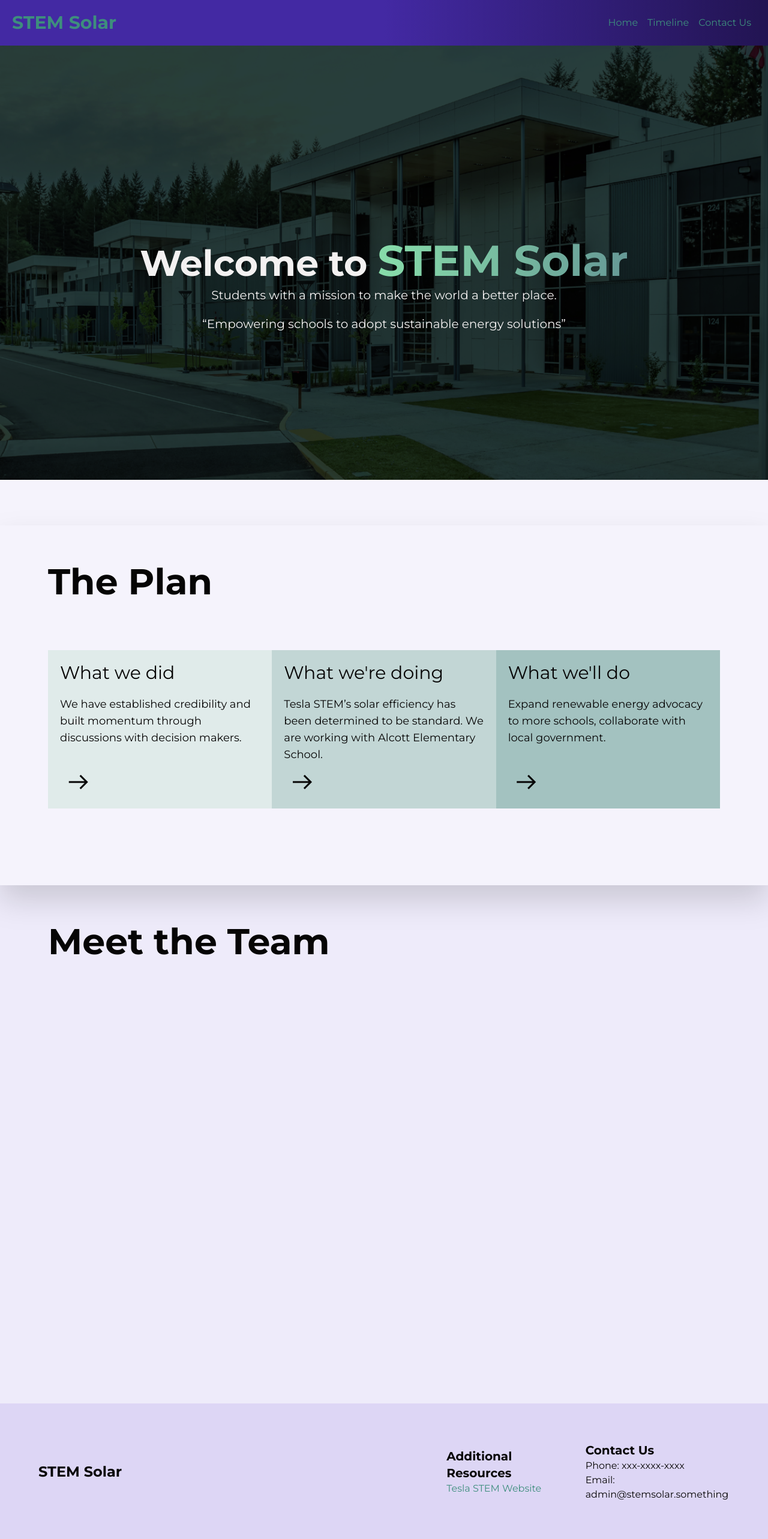
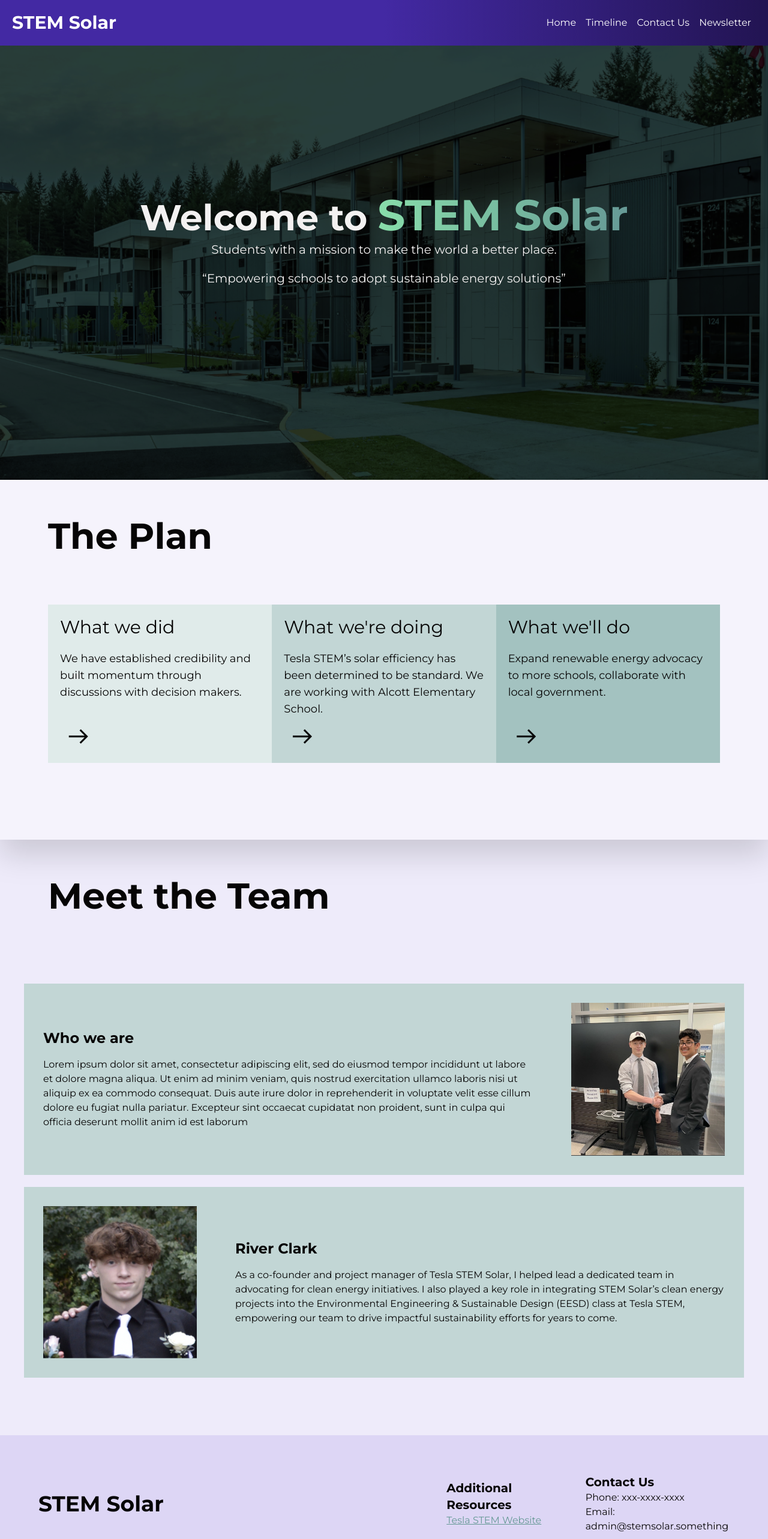
Before and after one commit to somebody4545/stemsolar, a React (Vite) app: page / in a window 1280 px wide. Shown: the top 2566 px of the page at 60% size. Built offline with nearby package versions, Linux system fonts and the light colour scheme; a web font is replaced by a local one.

Commit message:
header and footer updates, first page done!!!
404 page

```diff
--- a/index.html
+++ b/index.html
@@ -6,7 +6,7 @@
     <meta name="viewport" content="width=device-width, initial-scale=1.0" />
     <title>Vite + React</title>
     <link rel="stylesheet" href="https://fonts.googleapis.com/css2?family=Material+Symbols+Outlined:opsz,wght,FILL,GRAD@20..48,100..700,0..1,-50..200&icon_names=arrow_right_alt" />
-
+    <link rel="stylesheet" href="https://fonts.googleapis.com/css2?family=Material+Symbols+Outlined:opsz,wght,FILL,GRAD@20..48,100..700,0..1,-50..200&icon_names=menu" />
   </head>
   <body>
     <div id="root"></div>
--- a/src/App.jsx
+++ b/src/App.jsx
@@ -5,6 +5,7 @@
 // import Login  from './pages/login.jsx';
 import Header from "./templates/Header.jsx";
 import Footer from "./templates/Footer.jsx";
+import NoMatch from "./pages/NoMatch.jsx";
 
 function App() {
   const [count, setCount] = useState(0)
@@ -16,6 +17,7 @@
               {/* Route to all pages */}
               <Routes>
                   <Route path="/" element={<Home />} />
+                  <Route path="*" element={<NoMatch />} />
               </Routes>
               <Footer />
           </div>
--- a/src/index.css
+++ b/src/index.css
@@ -10,9 +10,7 @@
     @apply bg-background-default;
   }
 }
-a {
-  color: var(--secondary-600);
-}
+
 .material-symbols-outlined {
   font-variation-settings:
      'FILL' 0,
--- a/src/pages/Home.jsx
+++ b/src/pages/Home.jsx
@@ -72,20 +72,36 @@
                 </div>
             </section>
             <section
-                className={'py-16 min-h-[80%] w-full bg-background-50 flex flex-col text-text-default gap-5'}>
-                <h1 className={"text-6xl font-bold px-20 pb-10 max-sm:px-8"}>
+                className={'py-16 min-h-[80%] w-full md:pb-24 bg-background-50 flex flex-col text-text-default gap-5'}>
+                <h1 className={"text-6xl font-bold px-20 pb-10 md:pb-24 max-sm:px-8"}>
                     Meet the Team
                 </h1>
                 <div
-                    className={"[&>*]:w-full flex flex-col gap-5 [&>*]:min-h-48 [&>*]:bg-primary-200 mx-auto [&>*]:w-[75vw] [&>*]:max-w-[50rem] [&>*]:rounded-2xl"}>
-                    <div>
-
+                    className={"[&>*]:w-full flex flex-col gap-5 [&>*]:min-h-48 w-full [&>*]:mx-auto [&>*]:bg-primary-200 mx-auto [&>*]:w-4/5 [&>*]:max-w-[75rem]"}>
+                    <div className={'flex flex-col md:flex-row-reverse'}>
+                        <img className={'w-full max-w-80 max-md:mx-auto my-auto p-8'} src="pranav.png"
+                             alt="Pranav Takrani"/>
+                        <div className={'w-full p-8 my-auto'}>
+                            <h1 className={'text-2xl pb-4 font-bold'}>Who we are</h1>
+                            <p>Lorem ipsum dolor sit amet, consectetur adipiscing elit, sed do eiusmod tempor incididunt
+                                ut labore et dolore magna aliqua. Ut enim ad minim veniam, quis nostrud exercitation
+                                ullamco laboris nisi ut aliquip ex ea commodo consequat. Duis aute irure dolor in
+                                reprehenderit in voluptate velit esse cillum dolore eu fugiat nulla pariatur. Excepteur
+                                sint occaecat cupidatat non proident, sunt in culpa qui officia deserunt mollit anim id
+                                est laborum</p>
+                        </div>
                     </div>
-                    <div>
-
-                    </div>
-                    <div>
-
+                    <div className={'flex flex-col md:flex-row'}>
+                        <img className={'w-full max-w-80 max-md:mx-auto my-auto p-8'} src="river.png"
+                             alt="River Clark"/>
+                        <div className={'w-full p-8 my-auto'}>
+                            <h1 className={'text-2xl pb-4 font-bold'}>River Clark</h1>
+                            <p>As a co-founder and project manager of Tesla STEM Solar, I helped lead a dedicated team
+                                in advocating for clean energy initiatives. I also played a key role in integrating STEM
+                                Solar’s clean energy projects into the Environmental Engineering & Sustainable Design
+                                (EESD) class at Tesla STEM, empowering our team to drive impactful sustainability
+                                efforts for years to come.</p>
+                        </div>
                     </div>
                 </div>
             </section>
--- /dev/null
+++ b/src/pages/NoMatch.jsx
@@ -0,0 +1,19 @@
+import React, {useState, useContext, useEffect, useRef} from "react";
+import gsap from 'gsap';
+
+const Home = () => {
+    return (<>
+            <div
+                className={'z-10 after:bg-stem after:h-full after:w-full after:bg-cover after:absolute after:-z-10 after:top-0 after:left-0 after:bg-fixed after:bg-primary-900 after:bg-blend-overlay h-screen w-full flex flex-col align-center relative justify-center text-text-50 text-center gap-5 px-16'}>
+                <h1 className={"text-6xl font-bold pb-2"}>
+                    404 - Page Not Found
+                </h1>
+                <h2 className={"text-xl pb-5"}>How did you get here?</h2>
+                <a href="/"><h2 className={"text-xl text-primary-200 underline"}>Go Back!</h2></a>
+            </div>
+        </>
+
+    )
+}
+
+export default Home;
--- a/src/templates/Footer.jsx
+++ b/src/templates/Footer.jsx
@@ -3,7 +3,7 @@
 const Footer = () => {
     return (
         <section className="flex flex-col md:flex-row w-full bg-background-100 p-16 gap-12">
-            <div className={'text-2xl md:w-2/3 flex flex-col align-center h-full my-auto text-center md:text-left font-bold'}>
+            <div className={'text-4xl md:w-2/3 flex flex-col align-center h-full my-auto text-center md:text-left font-bold'}>
                 <h1 className={''}>STEM Solar</h1>
                 {/* socials */}
                 <div className={'flex flex-row gap-5'}>
@@ -14,7 +14,7 @@
             </div>
             <div className={'md-w-1/3 flex flex-col align-center h-full my-auto'}>
                 <h1 className={'text-xl font-bold'}>Additional Resources</h1>
-                <a href={"https://tesla.lwsd.org"}>Tesla STEM Website</a>
+                <a className={'text-primary-500 underline'} href={"https://tesla.lwsd.org"}>Tesla STEM Website</a>
             </div>
             <div className={'md-w-1/3 flex flex-col align-center h-full my-auto'}>
                 <h1 className={'text-xl font-bold'}>Contact Us</h1>
--- a/src/templates/Header.jsx
+++ b/src/templates/Header.jsx
@@ -1,17 +1,30 @@
-import React from "react";
+import React, { useState } from "react";
 
 const Header = () => {
+    const [isExpanded, setIsExpanded] = useState(false);
+
+    const toggleExpand = () => {
+        setIsExpanded(!isExpanded);
+    };
+
     return (
-        <div className="z-10 flex-col w-full bg-gradient-to-r from-background-600 via-background-600 to-background-800 text-white p-5">
-            <div className="flex justify-between items-center">
-                <a href="/"><h1 className="text-3xl font-bold">STEM Solar</h1></a>
-                <div className="flex">
-                    <a href="/home" className="mx-2">Home</a>
+        <div className="z-20 flex-col absolute w-full bg-gradient-to-r from-background-600 via-background-600 to-background-800 text-white p-5">
+            <div className="flex flex-col md:justify-between md:flex-row items-start md:items-center">
+                <div className={'flex justify-between items-center w-full md:w-auto'}>
+                    <a href="/"><h1 className="text-3xl font-bold">STEM Solar</h1></a>
+                    <button className="md:hidden" onClick={toggleExpand}>
+                        <span className="material-symbols-outlined">menu</span>
+                    </button>
+                </div>
+                <div className={`max-md:py-8 max-md:gap-3 flex-col md:flex-row ${isExpanded ? 'flex' : 'hidden'} md:flex`}>
+                    <a href="/" className="mx-2">Home</a>
                     <a href="/timeline" className="mx-2">Timeline</a>
                     <a href="/contact" className="mx-2">Contact Us</a>
+                    <a href="/contact" className="mx-2">Newsletter</a>
                 </div>
             </div>
         </div>
-    )
-}
+    );
+};
+
 export default Header;
```
Also changed, not shown: public/pranav.png (added), public/river.png (added).
